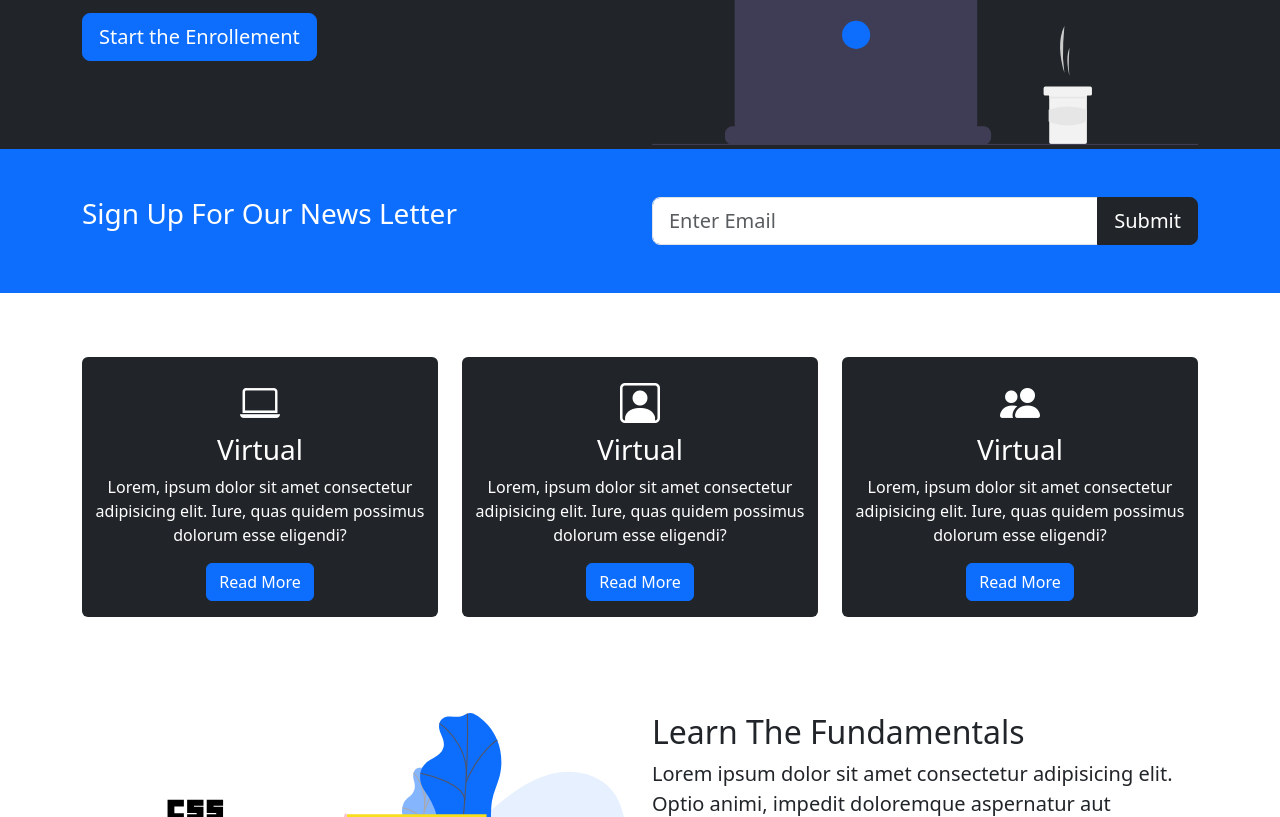
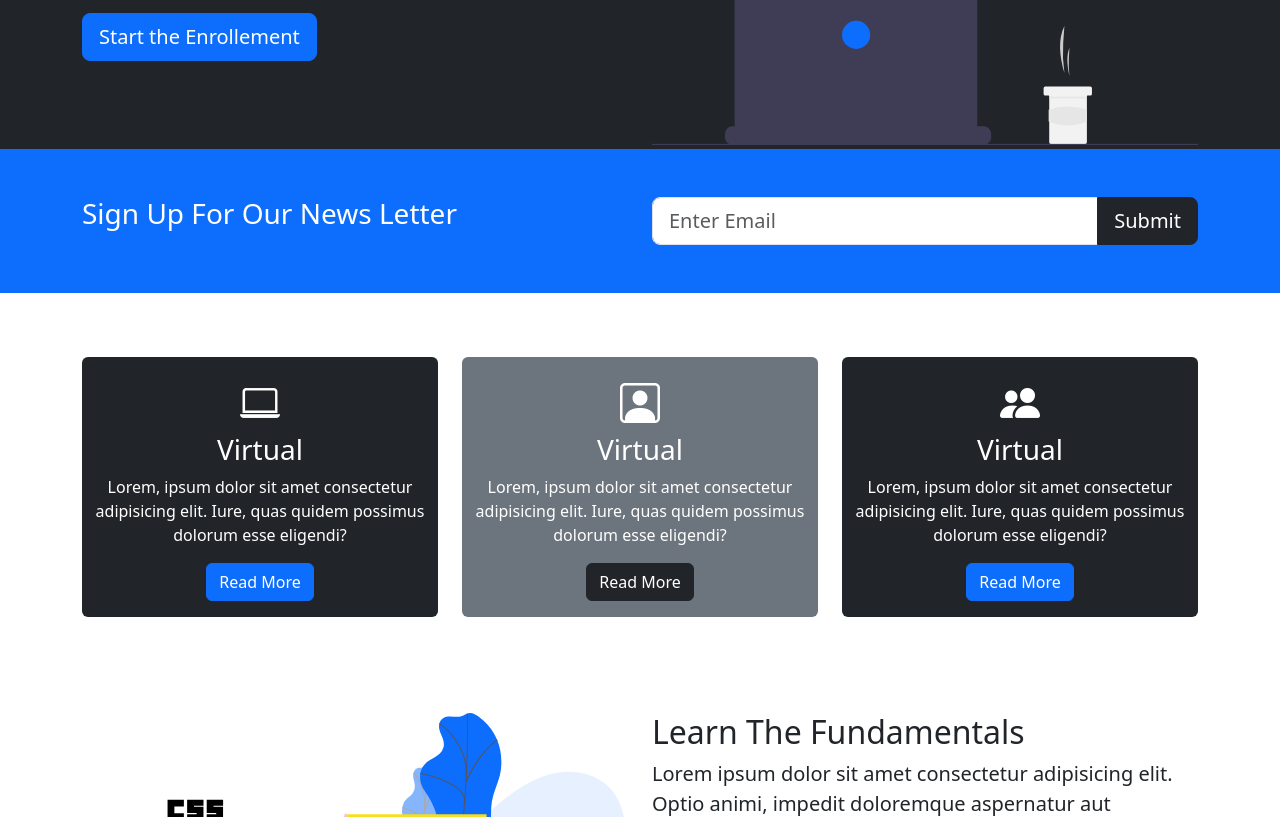
Before and after one commit to Batch-66/Frontend-Bootcamp, a plain HTML site: page index.html in a window 1280 px wide. Shown: the part 284-1101 px from the top of the page. Drawn offline with nearby package versions, Linux system fonts and the light colour scheme.

Commit message:
last changes

```diff
--- a/index.html
+++ b/index.html
@@ -86,13 +86,13 @@
                     </div>
 
                     <div class="col-md-4 pt-3">
-                        <div class="bg-dark rounded py-3">
+                        <div class="bg-secondary rounded py-3">
                             <i class="bi bi-person-square fs-1"></i>
 
                             <h3>Virtual</h3>
                             <p>Lorem, ipsum dolor sit amet consectetur adipisicing elit. Iure, quas quidem possimus
                                 dolorum esse eligendi?</p>
-                            <button class="btn btn-primary">Read More</button>
+                            <button class="btn btn-dark">Read More</button>
                         </div>
                     </div>
 
```
